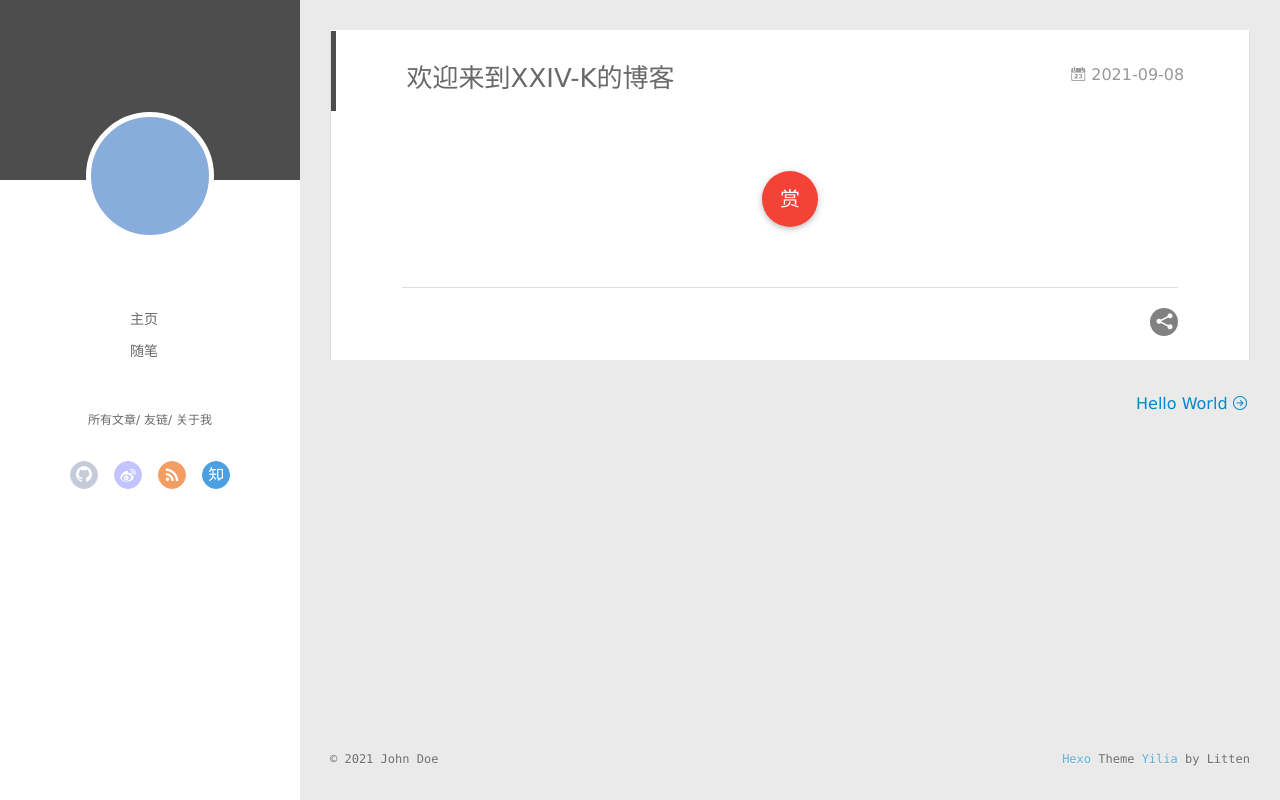
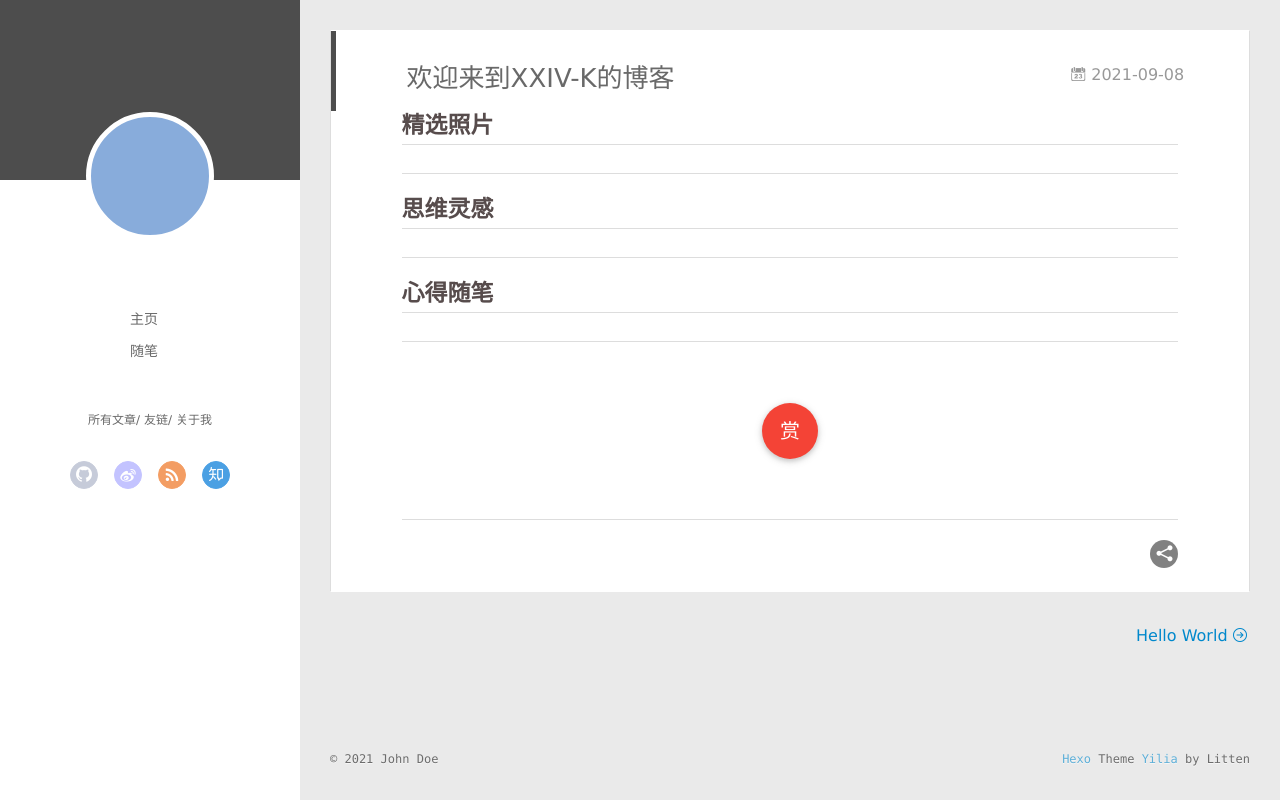
Before and after one commit to XXIV-K/XXIV-K.github.io, a plain HTML site: page 2021/09/08/欢迎来到XXIV-K的博客/index.html in a window 1280 px wide. Drawn offline with Linux system fonts and the light colour scheme; no server answers.

Commit message:
Site updated: 2021-09-08 02:33:00

```diff
--- a/2021/09/08/欢迎来到XXIV-K的博客/index.html
+++ b/2021/09/08/欢迎来到XXIV-K的博客/index.html
@@ -8,13 +8,15 @@
   <link rel="dns-prefetch" href="http://example.com">
   <title>欢迎来到XXIV-K的博客 | Hexo</title>
   <meta name="viewport" content="width=device-width, initial-scale=1, maximum-scale=1">
-  <meta property="og:type" content="article">
+  <meta name="description" content="精选照片 思维灵感 心得随笔">
+<meta property="og:type" content="article">
 <meta property="og:title" content="欢迎来到XXIV-K的博客">
 <meta property="og:url" content="http://example.com/2021/09/08/%E6%AC%A2%E8%BF%8E%E6%9D%A5%E5%88%B0XXIV-K%E7%9A%84%E5%8D%9A%E5%AE%A2/index.html">
 <meta property="og:site_name" content="Hexo">
+<meta property="og:description" content="精选照片 思维灵感 心得随笔">
 <meta property="og:locale" content="en_US">
 <meta property="article:published_time" content="2021-09-07T17:37:53.000Z">
-<meta property="article:modified_time" content="2021-09-07T17:37:53.907Z">
+<meta property="article:modified_time" content="2021-09-07T18:32:20.913Z">
 <meta property="article:author" content="John Doe">
 <meta name="twitter:card" content="summary">
 
@@ -172,6 +174,9 @@
 
     <div class="article-entry" itemprop="articleBody">
 
+        <h2 id="精选照片"><a href="#精选照片" class="headerlink" title="精选照片"></a>精选照片</h2><hr>
+<h2 id="思维灵感"><a href="#思维灵感" class="headerlink" title="思维灵感"></a>思维灵感</h2><hr>
+<h2 id="心得随笔"><a href="#心得随笔" class="headerlink" title="心得随笔"></a>心得随笔</h2><hr>
 
 
 
```
Also changed, not shown: index.html (+3 -0 lines).
